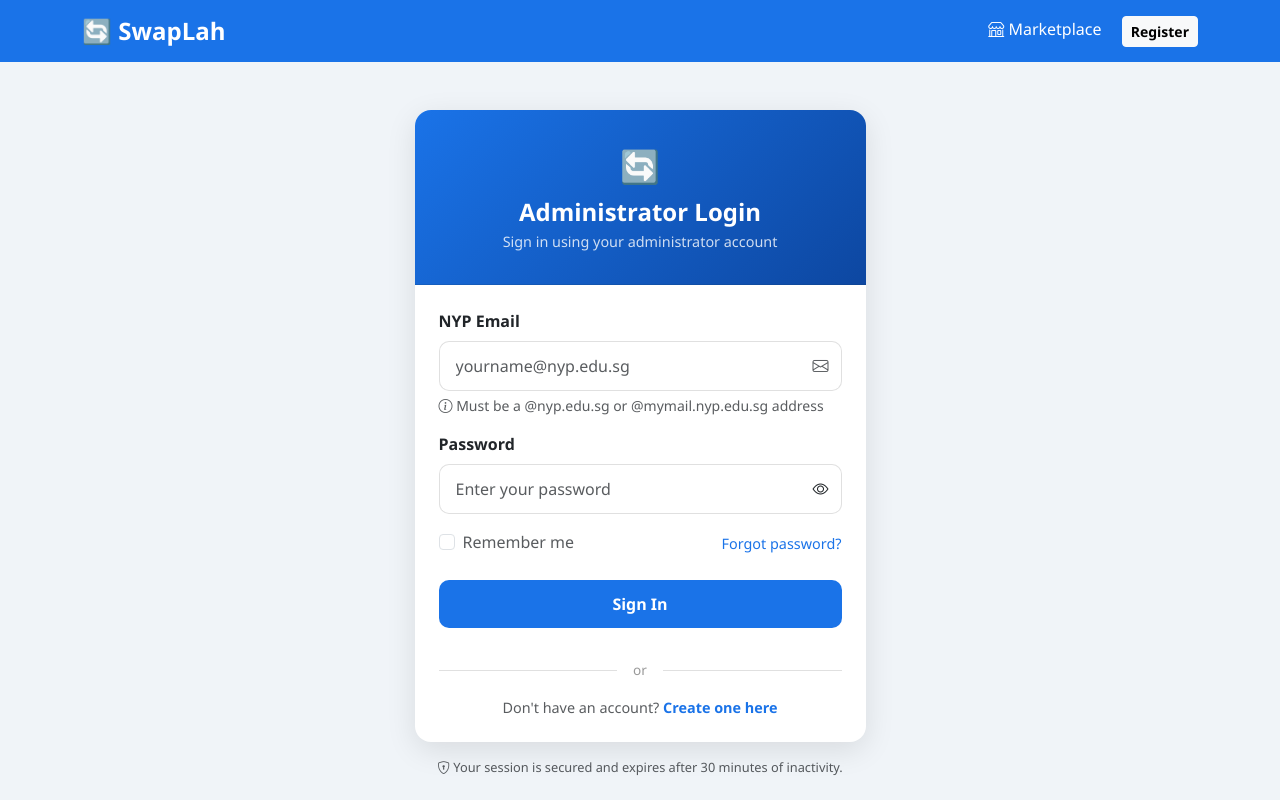
After one commit to Alloylovessteel/NYP-project-swaplah, a Flask app: page /admin/login in a window 1280 px wide. The commit adds this page. Run offline with Flask 3, Linux system fonts and the light colour scheme.

Commit message:
Add admin authentication foundation and seed admin account

```diff
--- a/app/auth.py
+++ b/app/auth.py
@@ -255,3 +255,29 @@ def forgot_password_page():
 def reset_password_page():
     """Render the reset password page."""
     return render_template('reset_password.html')
+
+# Admin login
+@auth_bp.route('/admin/login')
+def admin_login_page():
+    """Render the admin login page."""
+    return render_template('admin_login.html')
+
+@auth_bp.route('/api/admin/login', methods=['POST'])
+def admin_login():
+    """Temporary admin login."""
+
+    data = request.get_json()
+
+    if not data.get("email") or not data.get("password"):
+        return jsonify({"error": "Email and password are required"}), 400
+
+    user = User.query.filter_by(email=data["email"]).first()
+
+    if not user or not check_password_hash(user.password_hash, data["password"]):
+        return jsonify({"error": "Invalid email or password"}), 401
+
+    session["user_id"] = user.id
+
+    return jsonify({
+        "message": "Administrator login successful"
+    }), 200
--- /dev/null
+++ b/app/templates/admin_login.html
@@ -0,0 +1,280 @@
+<!DOCTYPE html>
+<html lang="en">
+
+<head>
+    <meta charset="UTF-8">
+    <title>SwapLah - Administrator Login</title>
+    <link href="https://cdn.jsdelivr.net/npm/bootstrap@5.3.0/dist/css/bootstrap.min.css" rel="stylesheet">
+    <link href="https://cdn.jsdelivr.net/npm/bootstrap-icons@1.10.5/font/bootstrap-icons.css" rel="stylesheet">
+    <style>
+        body {
+            background: #f0f4f8;
+            font-family: 'Segoe UI', sans-serif;
+        }
+
+        .navbar {
+            background: #1a73e8;
+        }
+
+        .navbar-brand {
+            font-weight: 700;
+            font-size: 1.5rem;
+            color: white !important;
+        }
+
+        .card {
+            border: none;
+            border-radius: 16px;
+            box-shadow: 0 8px 30px rgba(0, 0, 0, 0.1);
+        }
+
+        .card-header {
+            background: linear-gradient(135deg, #1a73e8, #0d47a1);
+            border-radius: 16px 16px 0 0 !important;
+            padding: 2rem;
+        }
+
+        .card-header h4 {
+            color: white;
+            font-weight: 700;
+            margin: 0;
+        }
+
+        .card-header p {
+            color: rgba(255, 255, 255, 0.8);
+            margin: 0.25rem 0 0;
+            font-size: 0.9rem;
+        }
+
+        .form-control {
+            border-radius: 10px;
+            padding: 0.75rem 1rem;
+            border: 1.5px solid #e0e0e0;
+            transition: all 0.2s;
+        }
+
+        .form-control:focus {
+            border-color: #1a73e8;
+            box-shadow: 0 0 0 3px rgba(26, 115, 232, 0.15);
+        }
+
+        .btn-primary {
+            background: #1a73e8;
+            border: none;
+            border-radius: 10px;
+            padding: 0.75rem;
+            font-weight: 600;
+            transition: all 0.2s;
+        }
+
+        .btn-primary:hover {
+            background: #0d47a1;
+            transform: translateY(-1px);
+        }
+
+        .input-group-text {
+            border-radius: 0 10px 10px 0;
+            border: 1.5px solid #e0e0e0;
+            background: white;
+            cursor: pointer;
+            border-left: none;
+        }
+
+        .input-group .form-control {
+            border-radius: 10px 0 0 10px;
+            border-right: none;
+        }
+
+        .divider {
+            display: flex;
+            align-items: center;
+            gap: 1rem;
+            color: #999;
+            font-size: 0.85rem;
+            margin: 1rem 0;
+        }
+
+        .divider::before,
+        .divider::after {
+            content: '';
+            flex: 1;
+            height: 1px;
+            background: #e0e0e0;
+        }
+
+        .alert {
+            border-radius: 10px;
+            font-size: 0.9rem;
+        }
+
+        .form-check-input:checked {
+            background-color: #1a73e8;
+            border-color: #1a73e8;
+        }
+
+        .spinner-border {
+            width: 1.2rem;
+            height: 1.2rem;
+        }
+
+        .logo-icon {
+            font-size: 2rem;
+            margin-bottom: 0.5rem;
+        }
+    </style>
+</head>
+
+<body>
+    <nav class="navbar navbar-expand-lg">
+        <div class="container">
+            <a class="navbar-brand" href="/marketplace">🔄 SwapLah</a>
+            <div class="ms-auto">
+                <a href="/marketplace" class="text-white text-decoration-none me-3"><i class="bi bi-shop"></i>
+                    Marketplace</a>
+                <a href="/register" class="btn btn-light btn-sm fw-semibold">Register</a>
+            </div>
+        </div>
+    </nav>
+
+    <div class="container mt-5">
+        <div class="row justify-content-center">
+            <div class="col-md-5">
+                <div class="card">
+                    <div class="card-header text-center">
+                        <div class="logo-icon">🔄</div>
+                        <h4>Administrator Login</h4>
+                        <p>Sign in using your administrator account</p>
+                    </div>
+                    <div class="card-body p-4">
+                        <div id="error-msg" class="alert alert-danger d-none">
+                            <i class="bi bi-exclamation-circle me-2"></i><span id="error-text"></span>
+                        </div>
+                        <div id="success-msg" class="alert alert-success d-none">
+                            <i class="bi bi-check-circle me-2"></i><span id="success-text"></span>
+                        </div>
+
+                        <div class="mb-3">
+                            <label class="form-label fw-semibold">NYP Email</label>
+                            <div class="input-group">
+                                <input type="email" id="email" class="form-control" placeholder="yourname@nyp.edu.sg"
+                                    autocomplete="email">
+                                <span class="input-group-text"><i class="bi bi-envelope text-muted"></i></span>
+                            </div>
+                            <div class="form-text text-muted"><i class="bi bi-info-circle"></i> Must be a @nyp.edu.sg or
+                                @mymail.nyp.edu.sg address</div>
+                        </div>
+
+                        <div class="mb-3">
+                            <label class="form-label fw-semibold">Password</label>
+                            <div class="input-group">
+                                <input type="password" id="password" class="form-control"
+                                    placeholder="Enter your password" autocomplete="current-password">
+                                <span class="input-group-text" onclick="togglePassword('password', 'eye1')">
+                                    <i class="bi bi-eye" id="eye1"></i>
+                                </span>
+                            </div>
+                        </div>
+
+                        <div class="d-flex justify-content-between align-items-center mb-4">
+                            <div class="form-check">
+                                <input class="form-check-input" type="checkbox" id="remember">
+                                <label class="form-check-label text-muted" for="remember">Remember me</label>
+                            </div>
+                            <a href="/forgot-password" class="text-decoration-none"
+                                style="color:#1a73e8; font-size:0.9rem;">Forgot password?</a>
+                        </div>
+
+                        <button onclick="doLogin()" id="loginBtn" class="btn btn-primary w-100 mb-3">
+                            <span id="btnText">Sign In</span>
+                            <span id="btnSpinner" class="spinner-border spinner-border-sm d-none ms-2"></span>
+                        </button>
+
+                        <div class="divider">or</div>
+
+                        <p class="text-center text-muted mb-0" style="font-size:0.9rem;">
+                            Don't have an account? <a href="/register" class="text-decoration-none fw-semibold"
+                                style="color:#1a73e8;">Create one here</a>
+                        </p>
+                    </div>
+                </div>
+
+                <p class="text-center text-muted mt-3" style="font-size:0.8rem;">
+                    <i class="bi bi-shield-lock"></i> Your session is secured and expires after 30 minutes of
+                    inactivity.
+                </p>
+            </div>
+        </div>
+    </div>
+
+    <script>
+        function togglePassword(inputId, iconId) {
+            const input = document.getElementById(inputId);
+            const icon = document.getElementById(iconId);
+            if (input.type === 'password') {
+                input.type = 'text';
+                icon.className = 'bi bi-eye-slash';
+            } else {
+                input.type = 'password';
+                icon.className = 'bi bi-eye';
+            }
+        }
+
+        document.getElementById('password').addEventListener('keydown', function (e) {
+            if (e.key === 'Enter') doLogin();
+        });
+
+        async function doLogin() {
+            const email = document.getElementById('email').value.trim();
+            const password = document.getElementById('password').value;
+            const errorMsg = document.getElementById('error-msg');
+            const errorText = document.getElementById('error-text');
+            const successMsg = document.getElementById('success-msg');
+            const successText = document.getElementById('success-text');
+            const btn = document.getElementById('loginBtn');
+            const btnText = document.getElementById('btnText');
+            const spinner = document.getElementById('btnSpinner');
+
+            errorMsg.classList.add('d-none');
+            successMsg.classList.add('d-none');
+
+            if (!email || !password) {
+                errorText.textContent = 'Please fill in all fields.';
+                errorMsg.classList.remove('d-none');
+                return;
+            }
+
+            btn.disabled = true;
+            btnText.textContent = 'Signing in...';
+            spinner.classList.remove('d-none');
+
+            try {
+                const res = await fetch('/api/admin/login', {
+                    method: 'POST',
+                    headers: { 'Content-Type': 'application/json' },
+                    body: JSON.stringify({ email, password })
+                });
+                const data = await res.json();
+
+                if (res.ok) {
+                    successText.textContent = 'Login successful! Redirecting...';
+                    successMsg.classList.remove('d-none');
+                    setTimeout(() => window.location.href = '/admin/reports', 1000);
+                } else {
+                    errorText.textContent = data.error;
+                    errorMsg.classList.remove('d-none');
+                    btn.disabled = false;
+                    btnText.textContent = 'Sign In';
+                    spinner.classList.add('d-none');
+                }
+            } catch (err) {
+                errorText.textContent = 'Something went wrong. Please try again.';
+                errorMsg.classList.remove('d-none');
+                btn.disabled = false;
+                btnText.textContent = 'Sign In';
+                spinner.classList.add('d-none');
+            }
+        }
+    </script>
+</body>
+
+</html>
```
Also changed, not shown: app/templates/login.html (+141 -27 lines), seed.py (+56 -3 lines).
